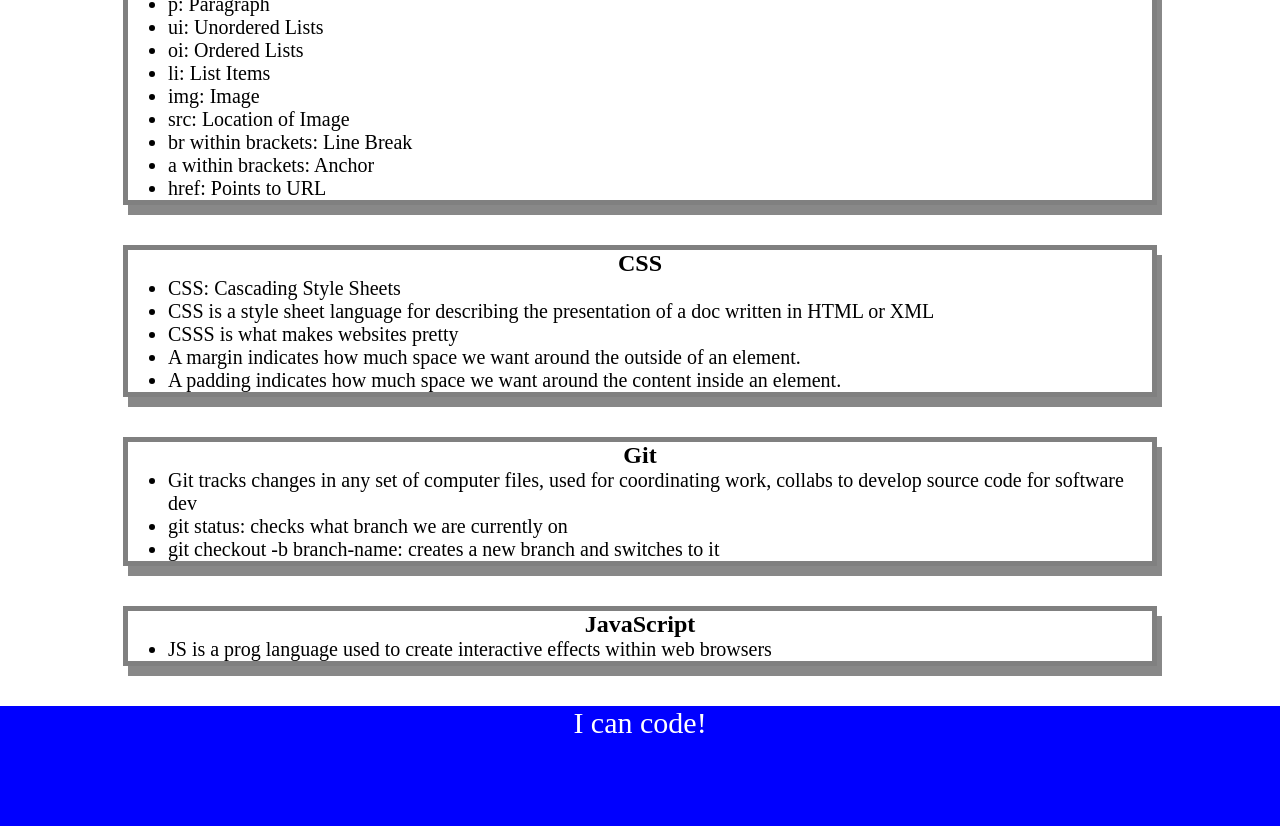
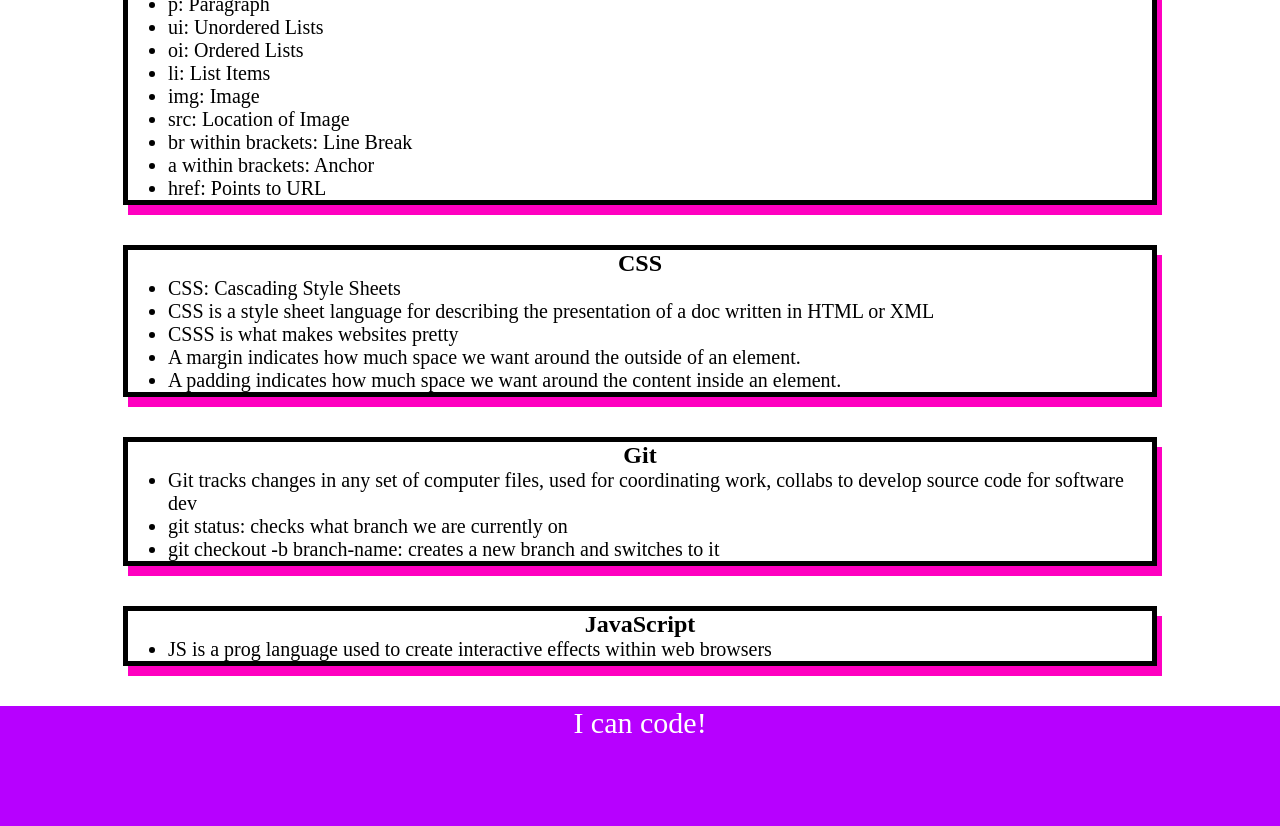
Before and after one commit to miss-heather/Prework-study-guide, a plain HTML site: page index.html in a window 1280 px wide. Shown: the part 268-1094 px from the top of the page. Drawn offline with Linux system fonts and the light colour scheme.

Commit message:
added CSS to project

```diff
--- a/assets/style.css
+++ b/assets/style.css
@@ -7,8 +7,8 @@ header,
 footer {
     width: 100%;
     height: 120px;
-    background-color: blue;
-    color: white;
+    background-color: rgb(183, 0, 255);
+    color: rgb(255, 255, 255);
 }
 
 h1,
@@ -37,6 +37,6 @@ p {
 .card {
     width: 80%;
     margin: 40px auto;
-    border: 5px solid gray;
-    box-shadow: 5px 10px #888888;
+    border: 5px solid rgb(0, 0, 0);
+    box-shadow: 5px 10px #ff00c0;
   }
```
